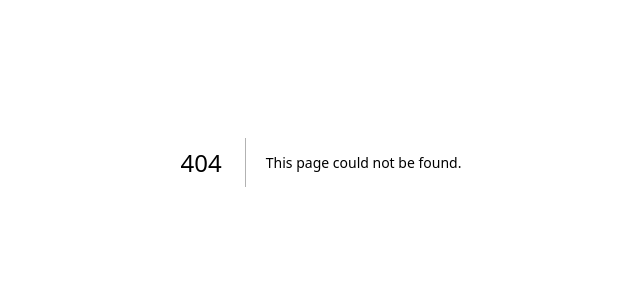
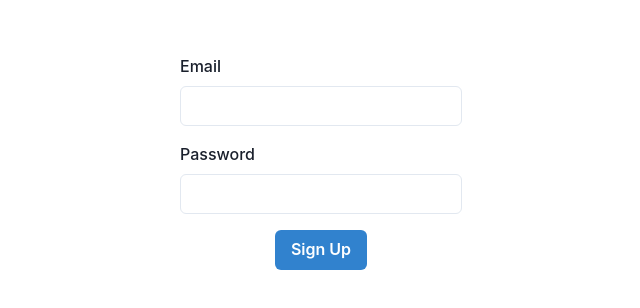
Before and after one commit to hujimori/ec-app, a Next.js app: page /signup in a window 1280 px wide. Before the commit this address had no page. Shown: the part 238-546 px from the top of the page, without its empty margins (319-959 px from the left). Built offline with nearby package versions, Linux system fonts and the light colour scheme.

Commit message:
サインアップ機能を実装

```diff
--- a/pages/login.tsx
+++ b/pages/login.tsx
@@ -1,6 +1,7 @@
 import { FormEvent, useState } from 'react';
 import { signIn } from '../firebaseClient';
 import { Box, Button, FormControl, FormLabel, Heading, Input, VStack, useToast } from '@chakra-ui/react';
+import '../firebaseClient';
 
 const LoginPage = () => {
   const [email, setEmail] = useState('');
--- /dev/null
+++ b/pages/signup.tsx
@@ -0,0 +1,45 @@
+import { useRouter } from 'next/router';
+import { FormEvent, useState } from 'react';
+import { getAuth, createUserWithEmailAndPassword } from 'firebase/auth';
+import { Box, Button, FormControl, FormLabel, Input, VStack } from '@chakra-ui/react';
+import '../firebaseClient';
+
+const SignUp = () => {
+  const [email, setEmail] = useState('');
+  const [password, setPassword] = useState('');
+  const router = useRouter();
+
+  const signUp = async (e: FormEvent) => {
+    e.preventDefault();
+
+    const auth = getAuth();
+    try {
+      await createUserWithEmailAndPassword(auth, email, password);
+
+      // 登録後、ホームページにリダイレクト
+      router.push('/');
+    } catch (error) {
+      console.error('Error creating user:', error);
+    }
+  };
+
+  return (
+    <Box minH="100vh" display="flex" justifyContent="center" alignItems="center">
+      <VStack as="form" onSubmit={signUp} spacing={4}>
+        <FormControl id="email">
+          <FormLabel>Email</FormLabel>
+          <Input type="email" value={email} onChange={(e) => setEmail(e.target.value)} />
+        </FormControl>
+        <FormControl id="password">
+          <FormLabel>Password</FormLabel>
+          <Input type="password" value={password} onChange={(e) => setPassword(e.target.value)} />
+        </FormControl>
+        <Button type="submit" colorScheme="blue">
+          Sign Up
+        </Button>
+      </VStack>
+    </Box>
+  );
+};
+
+export default SignUp;
```
